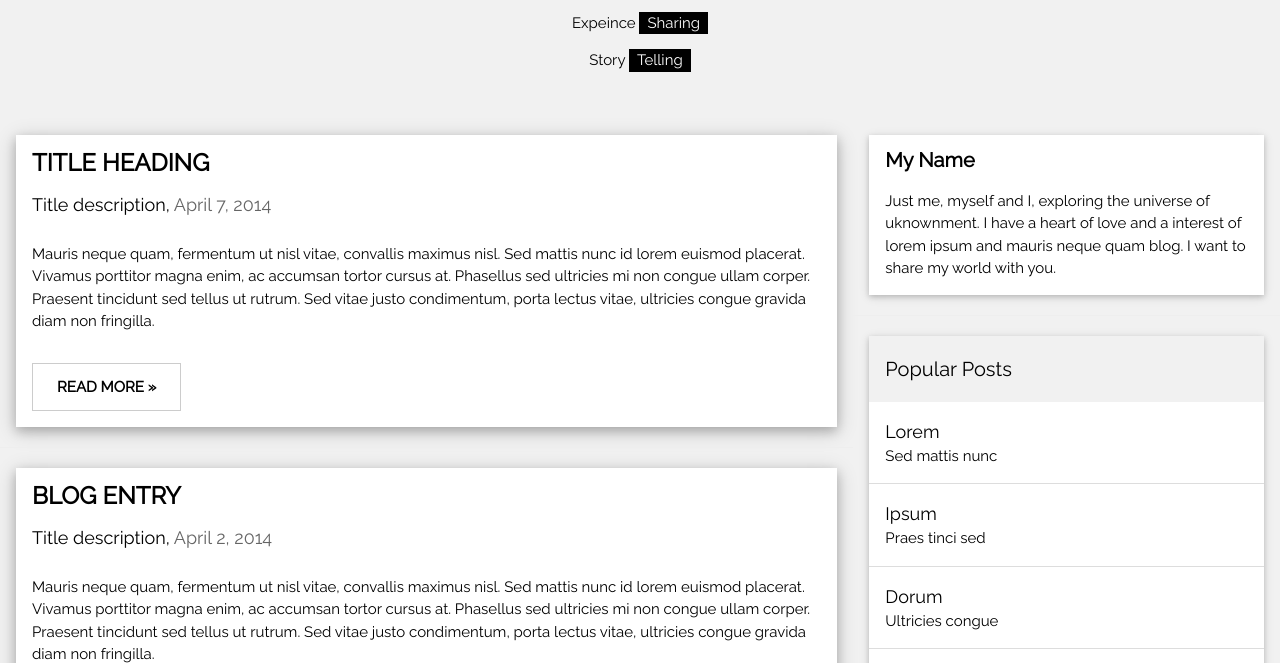
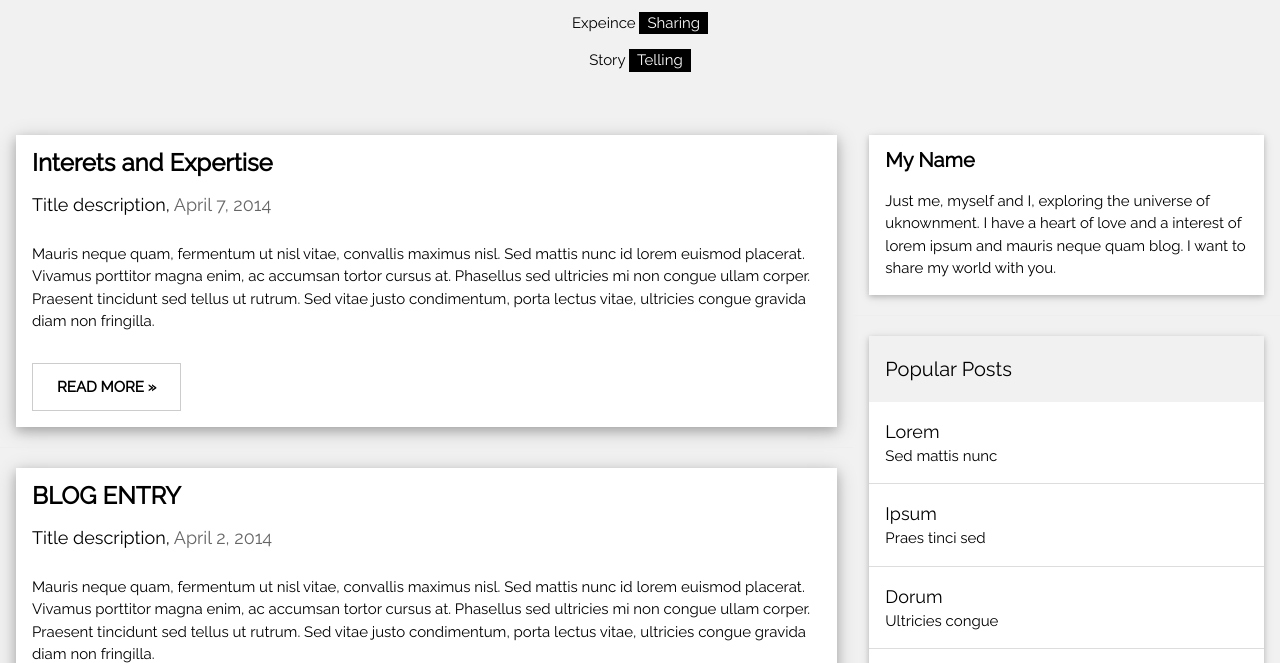
Before and after one commit to KevinYWang/kevinYwang.github.io, a plain HTML site: page index.html in a window 1280 px wide. Shown: the part 137-800 px from the top of the page. Drawn offline with nearby package versions, Linux system fonts and the light colour scheme.

Commit message:
testing gitKraken

```diff
--- a/index.html
+++ b/index.html
@@ -31,7 +31,7 @@ and is wrapped around the whole page content, except for the footer in this exam
   <div class="w3-card-4 w3-margin w3-white">
     <!-- <img src="/w3images/woods.jpg" alt="Nature" style="width:100%"> -->
     <div class="w3-container">
-      <h3><b>TITLE HEADING</b></h3>
+      <h3><b>Interets and Expertise</b></h3>
       <h5>Title description, <span class="w3-opacity">April 7, 2014</span></h5>
     </div>
 
```
